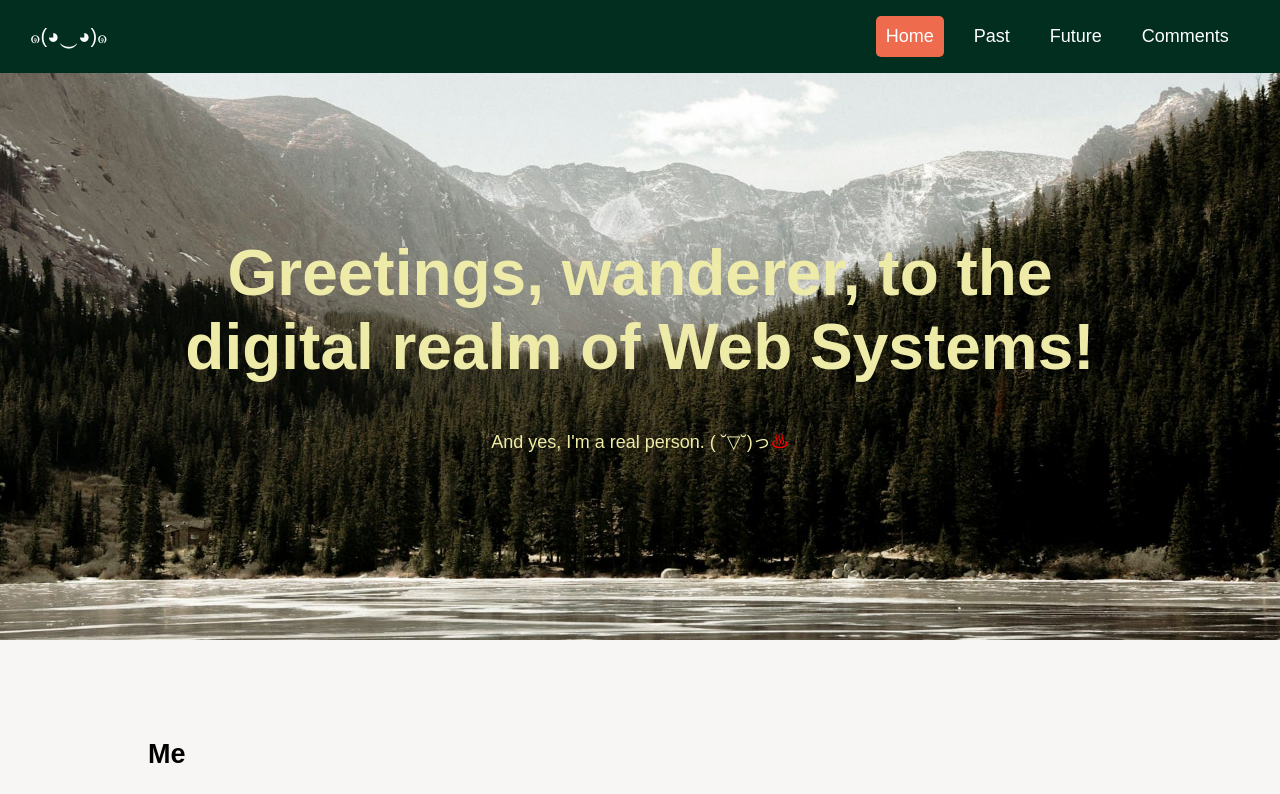
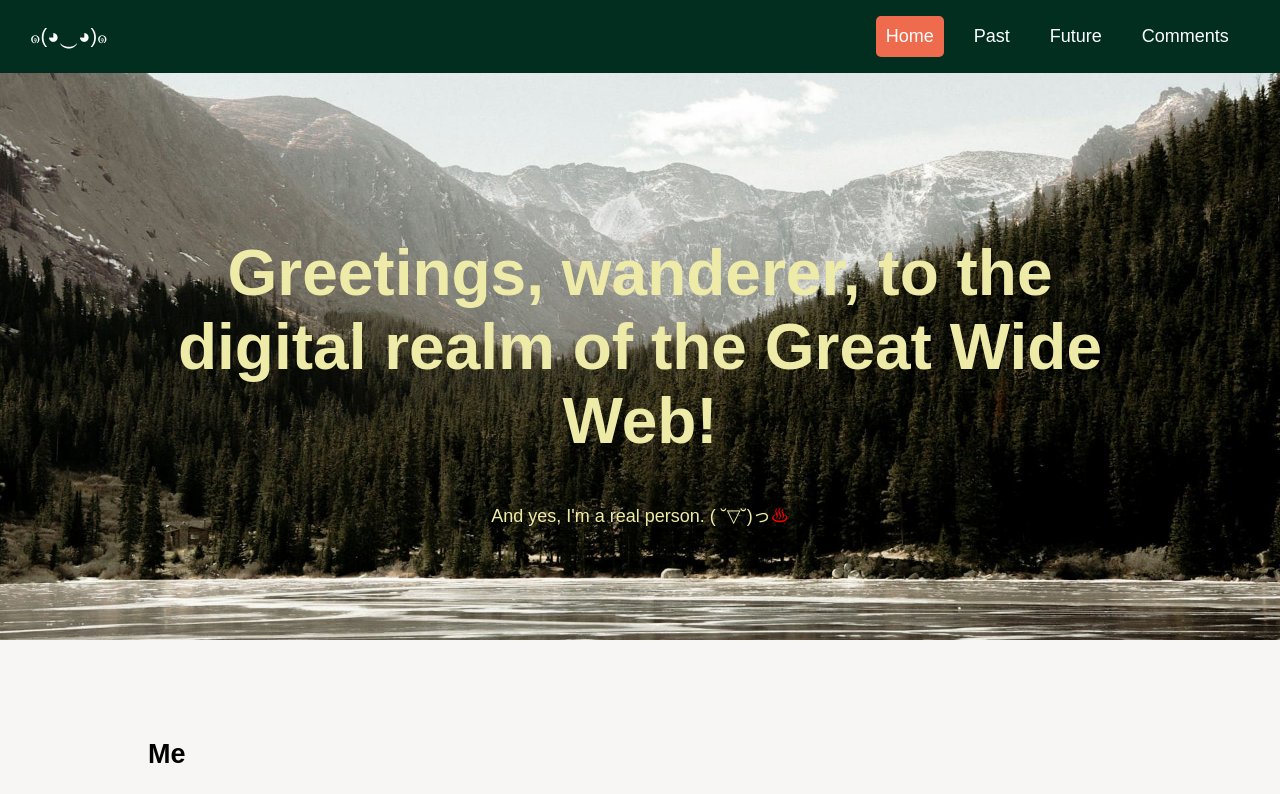
Before and after one commit to pachillo/SimplePersonalWebsite, a plain HTML site: page index.html in a window 1280 px wide. Shown: the top 794 px of the page. Drawn offline with Linux system fonts and the light colour scheme; files whose address does not match are found by name.

Commit message:
Update index.html

```diff
--- a/index.html
+++ b/index.html
@@ -21,7 +21,7 @@
       </div>
       <div id="greetings">
          <div id="hello">
-            <h1><span id="Greets">Greetings, wanderer,</span> to the digital realm of Web Systems!</h1>
+            <h1><span id="Greets">Greetings, wanderer,</span> to the digital realm of the Great Wide Web!</h1>
          </div>
          <p id="hi">And yes, I'm a real person. ( ˘▽˘)っ<span id="highlight">♨ </span></p>
       </div>
```
